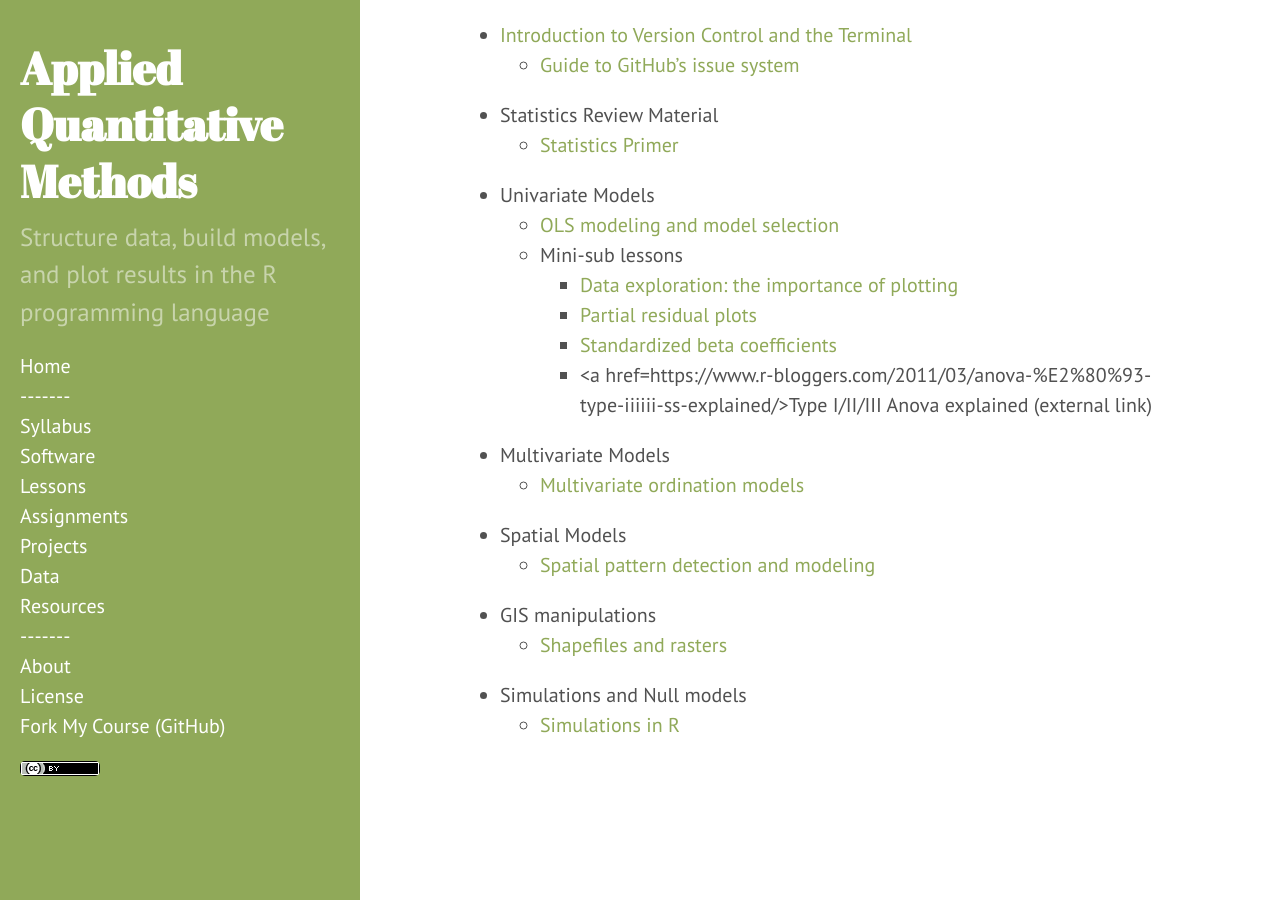
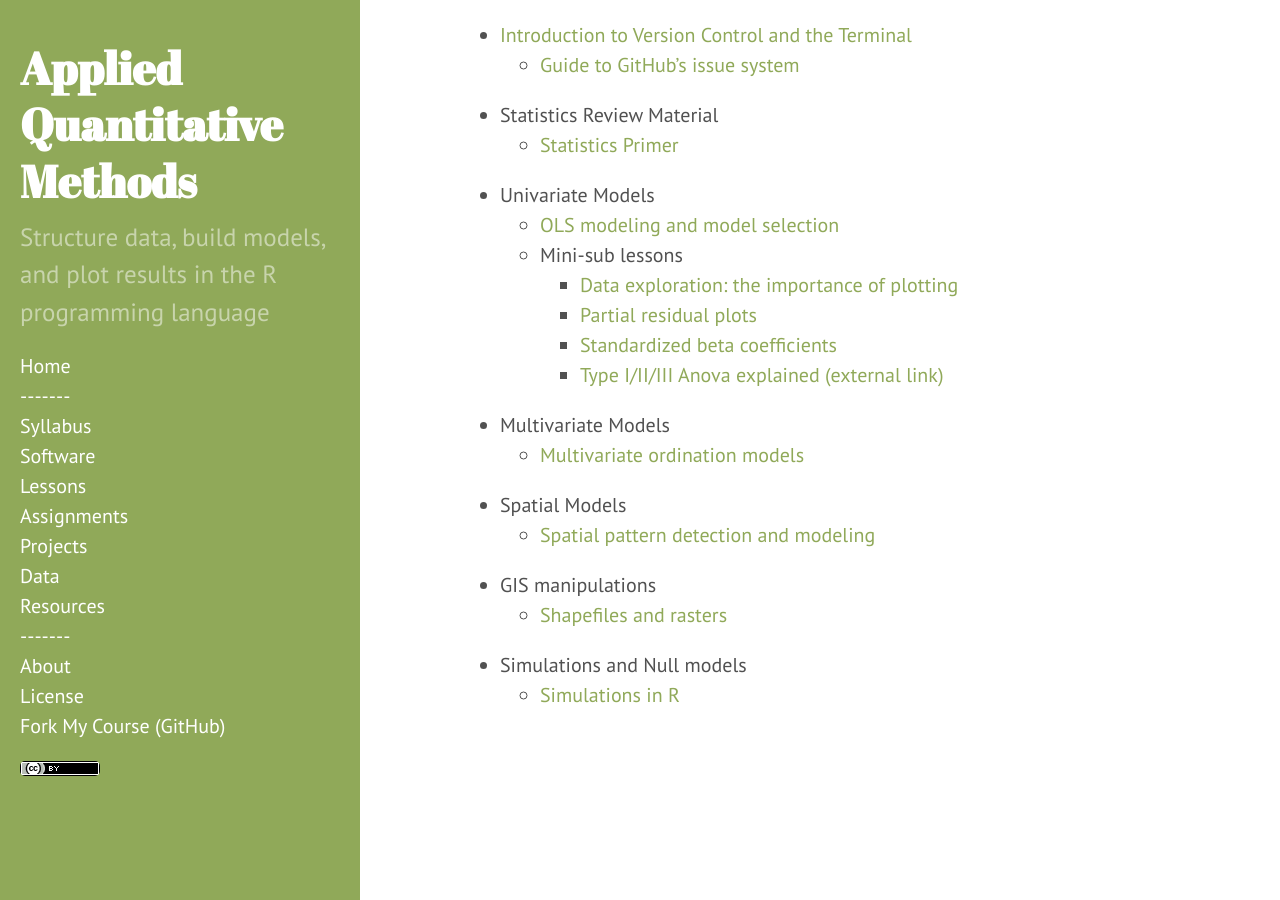
Before and after one commit to dmcglinn/quant_methods, a Jekyll site: the page built from lessons.md, in a window 1280 px wide and 900 px high, scrolled down 620 px. Built offline with Jekyll 4.4.1, drawn with Linux system fonts in a browser that asks for light colours.

Commit message:
fix bug in link

```diff
--- a/lessons.md
+++ b/lessons.md
@@ -27,7 +27,7 @@ Quantitative topics covered in this course include:
         - <a href='./data_exploration.html'>Data exploration: the importance of plotting</a>
         - <a href='./partial_residual_plots.html'>Partial residual plots</a>
         - <a href='./standardized_beta_coefficients.html'>Standardized beta coefficients</a>
-        - <a href=https://www.r-bloggers.com/2011/03/anova-%E2%80%93-type-iiiiii-ss-explained/>Type I/II/III Anova explained (external link)
+        - <a href='https://www.r-bloggers.com/2011/03/anova-%E2%80%93-type-iiiiii-ss-explained/'>Type I/II/III Anova explained (external link)
 * Multivariate Models
     - <a href='./multivariate_models.html'>Multivariate ordination models</a>
 * Spatial Models
```
